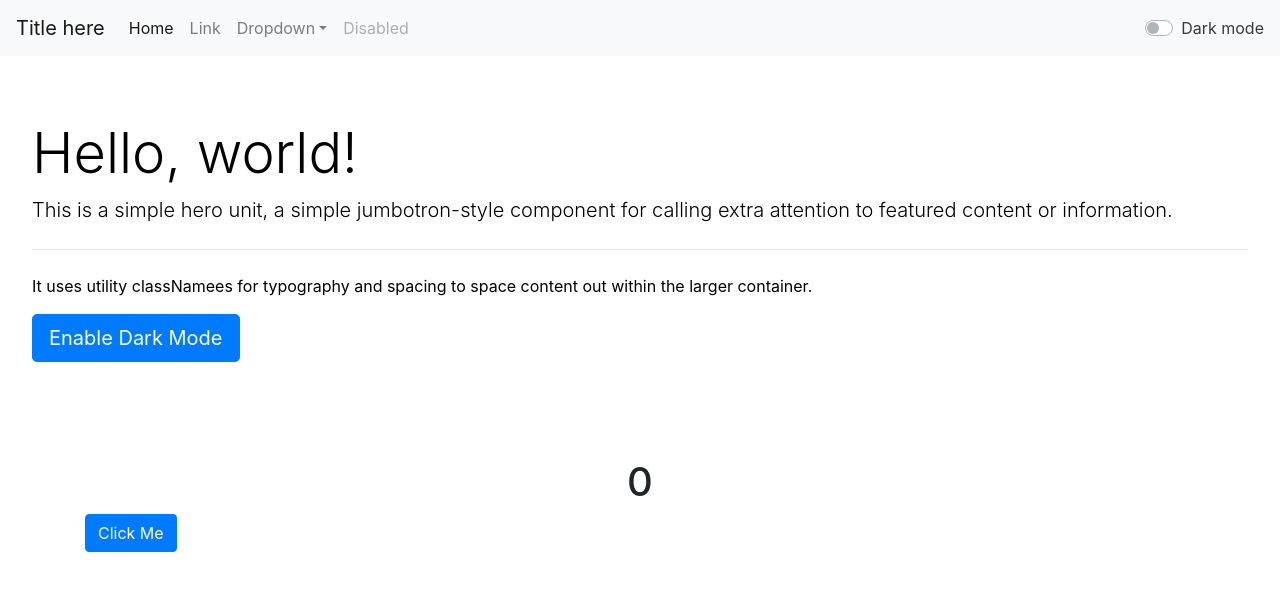
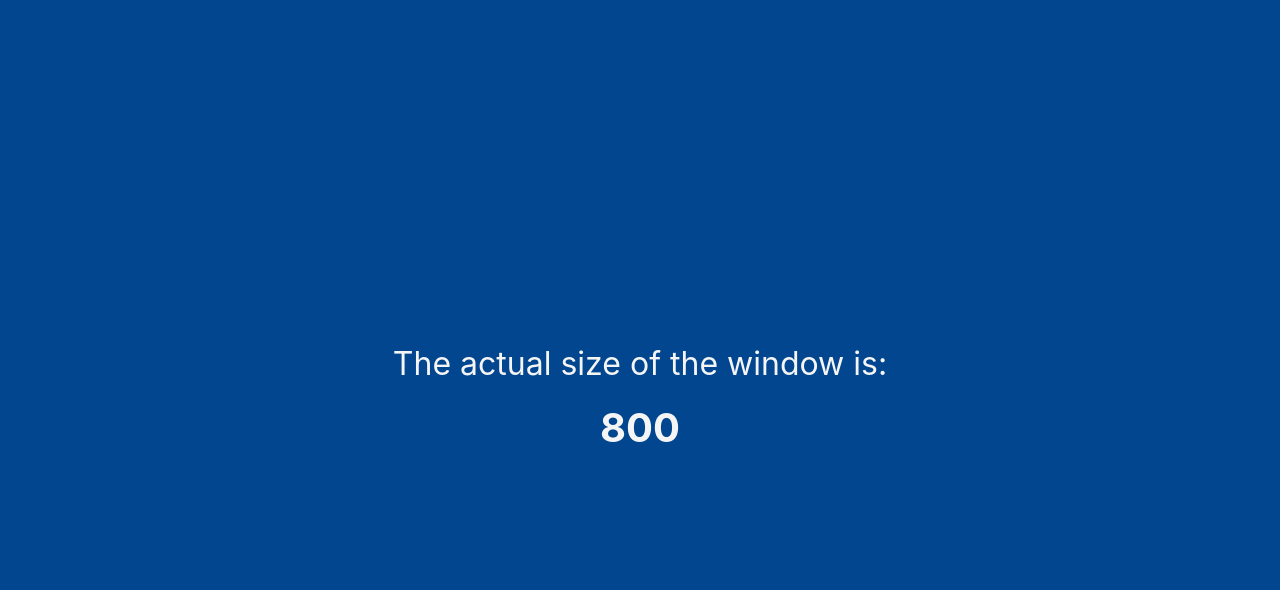
Before and after one commit to TahirShaikh85/learning-react, a React (Create React App) app: page / in a window 1280 px wide. Shown: the top 590 px of the page. Built offline with nearby package versions, Linux system fonts and the light colour scheme.

Commit message:
**** Project 2 (Screen width calculator) **** 1. useEffect() with cleanup function

```diff
--- a/src/App.css
+++ b/src/App.css
@@ -1,39 +1,20 @@
-.App {
+body{
+  background-color: rgb(2, 70, 143);
+}
+.sizeContainer{
+  position: absolute;
+  top: 50%;
+  left: 50%;
+  transform:translate(-50%,-50%);
+}
+.sizeContainer p{
+  font-size: 2rem;
+  color: whitesmoke;
   text-align: center;
-  margin: 50px 0;
 }
-
-.App-logo {
-  height: 40vmin;
-  pointer-events: none;
+.sizeContainer h1{
+  font-size: 2.5rem;
+  color: whitesmoke;
+  text-align: center;
+  font-weight: bold;
 }
-
-@media (prefers-reduced-motion: no-preference) {
-  .App-logo {
-    animation: App-logo-spin infinite 20s linear;
-  }
-}
-
-.App-header {
-  background-color: #282c34;
-  min-height: 100vh;
-  display: flex;
-  flex-direction: column;
-  align-items: center;
-  justify-content: center;
-  font-size: calc(10px + 2vmin);
-  color: white;
-}
-
-.App-link {
-  color: #61dafb;
-}
-
-@keyframes App-logo-spin {
-  from {
-    transform: rotate(0deg);
-  }
-  to {
-    transform: rotate(360deg);
-  }
-}
--- a/src/App.js
+++ b/src/App.js
@@ -1,9 +1,9 @@
 import React, { useState } from 'react';
 import './App.css';
 import Navbar from './Components/Navbar';
-// import TextField from './Components/TextField'
 import About from './Components/About'
 import Counter from './Components/Counter';
+import ScreenSize from './Components/ScreenSize';
 
 function App() {
   let [mode, setMode] = useState('light');
@@ -16,10 +16,12 @@ function App() {
   }
   return (
     <>
+    {/*   **** Project 1 ****
         <Navbar myMode={mode} toggleTheme={toggleMode} />
-        {/* <TextField /> */}
         <About />
         <Counter />
+    */}
+    <ScreenSize/>
     </>
   );
 }
--- /dev/null
+++ b/src/Components/ScreenSize.jsx
@@ -0,0 +1,28 @@
+import React, { useEffect, useState } from 'react'
+
+const ScreenSize = () => {
+
+    const [widthCount, setwidthCount] = useState(window.screen.width);
+
+    const actualWidth = ()=>{
+        setwidthCount(window.innerWidth);
+    }
+
+    useEffect(()=>{
+        window.addEventListener('resize',actualWidth);
+
+        return ()=>{
+            window.removeEventListener('resize',actualWidth);
+
+        }
+    })
+
+    return (
+        <div className='container sizeContainer'>
+            <p>The actual size of the window is: </p>
+            <h1>{widthCount}</h1>
+        </div>
+    )
+}
+
+export default ScreenSize
```
